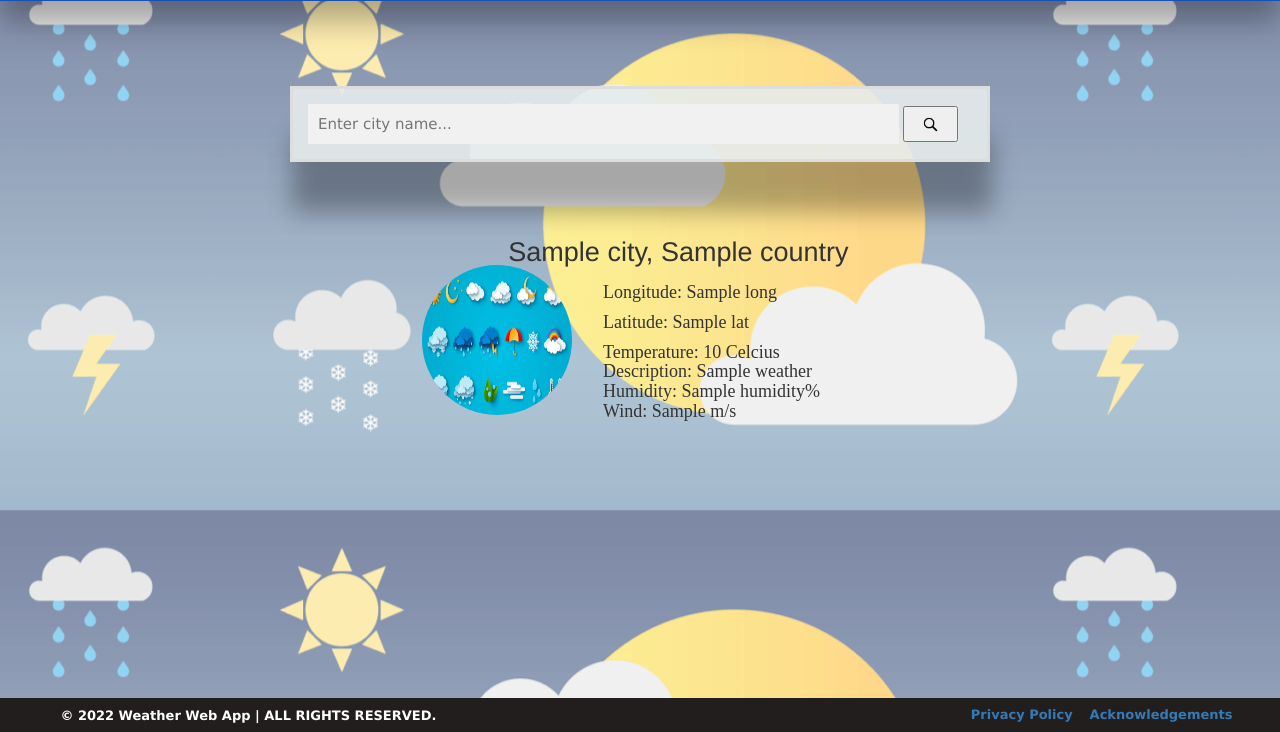
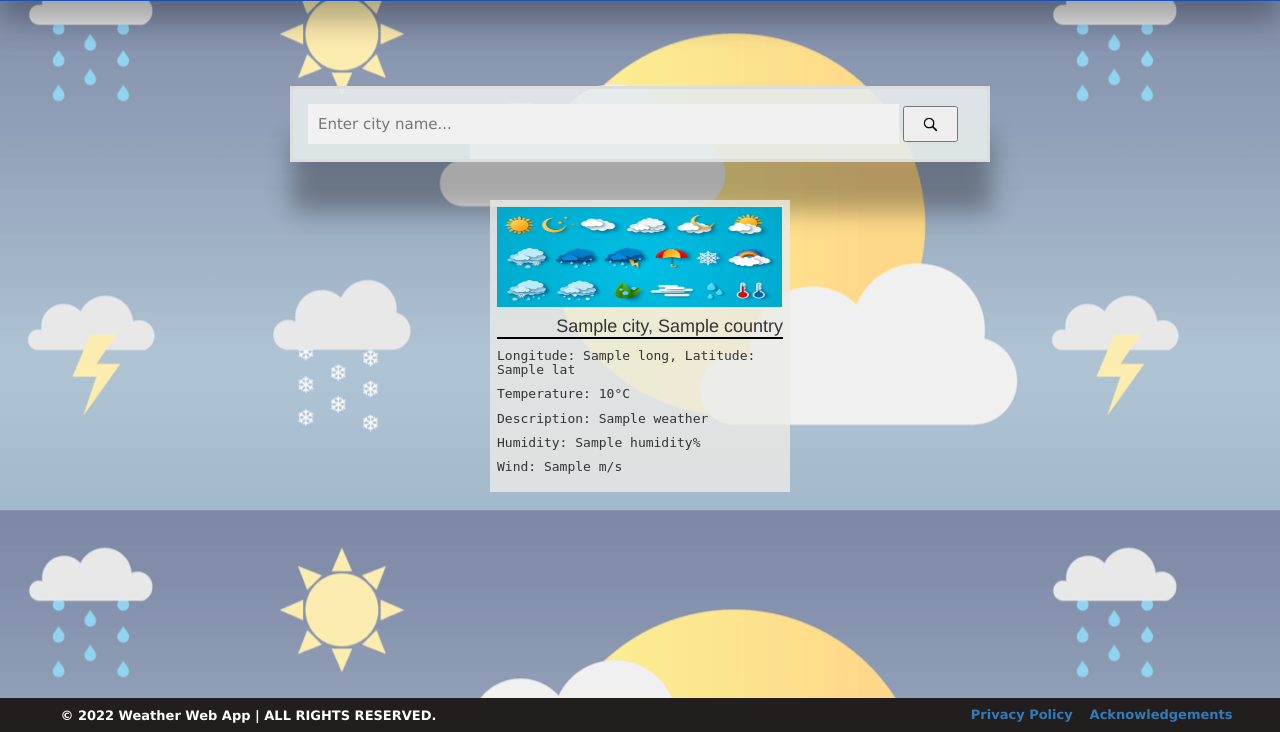
Before and after one commit to MoriKeli/weather_app_django, a Django app: template mainapp/templates/index.html in a window 1280 px wide. Shown: the part 68-800 px from the top of the page. Run offline with Django 4.2, Linux system fonts and the light colour scheme; the template is opened without the code that fills it: most values are stand-ins (such as "Sample title", 1, 10 or a date in 2020); some libraries are stand-ins or nearby versions.

Commit message:
Acknowledgement section updated, Displayed weather data updated

```diff
--- a/Weather_project/static/css/styles.css
+++ b/Weather_project/static/css/styles.css
@@ -72,39 +72,23 @@ form button img {
     margin: -7%;
 
 }
-
-.image-card h5 {
-    text-align: center;
-    margin-left: 6%;
-    /* margin-bottom: 2%; */
-    font-size: 27px;
+.image-card {
+    margin: 0% auto;
+    padding: 7px;
+    height: auto;
+    width: 300px;
+    margin-top: -3%;
+    background-color: rgba(235, 235, 230, 0.8);
 }
-.description {
-    font: 17px 'Times New Roman', Times, serif;
-}
-.image-card img {
-    height: 150px;
-    width: 150px;
-    margin-top: -1%;
-    margin-left: 33%;
-    border-radius: 60%;
-}
-.description > .weather-info {
-    margin-top: -5%;
-    margin-left: 4%;
-    text-align: center;
-    padding: 10px;
-    /* background-color: aqua; */
+.image-card img {height: 100px; width: 285px;}
+.description h5 {
+    padding: 0;
+    font-family: monospace;
+    font-size: 13px;
 }
 .description h4 {
-    text-align: left;
-    margin-left: 44%;
-    margin-top: -7.3%;
-    padding: 10px;
-}
-p {
-    margin-right: 1%;
-    margin-bottom: 0
+    text-align: right;
+    border-bottom: 2px solid black;
 }
 .footer {
     bottom: 0;
--- a/mainapp/app_urls.py
+++ b/mainapp/app_urls.py
@@ -1,5 +1,7 @@
 from django.urls import path
-from mainapp.views import get_city
+from mainapp.views import get_city, acknowledge
+
 urlpatterns = [
-    path('', get_city, name='index')
+    path('', get_city, name='index'),
+    path('acknowledgement', acknowledge, name="acknowledgement"),
 ]
--- a/mainapp/templates/base.html
+++ b/mainapp/templates/base.html
@@ -16,6 +16,6 @@
     <footer>&copy; 2022 Weather Web App | ALL RIGHTS RESERVED.</footer>
     <div class="nav-footer">
         <a href="#">Privacy Policy</a>
-        <a href="#">Acknowledgements</a>
+        <a href="{% url 'acknowledgement' %}">Acknowledgements</a>
     </div>
 </div>
--- a/mainapp/templates/index.html
+++ b/mainapp/templates/index.html
@@ -23,24 +23,20 @@
         </form>
     </div>
     <div class="image-card-container">
-       {% if city %}
+        {% if city %}
         <div class="image-card">
-            <h5>{{city}}, {{country}}</h5>
+            <img src="{% static 'weather-icons.jpg' %}" alt="">
             <div class="description">
-                <img src="{% static 'weather-icons.jpg' %}" alt="">
-
-                <div class="weather-info">
-                    <h4>
-                        <p>Longitude: {{long}}</p><p>Latitude: {{lat}}</p>
-                        Temperature: {{temperature}} Celcius<br>
-                        Description: {{weather}}<br>
-                        Humidity: {{humidity}}&percnt;<br>
-                        Wind: {{wind_speed}} m/s<br>
-                    </h4>
-                </div>
+                <h4>{{city}}, {{country}}</h>
+                <h5>Longitude: {{long}}, Latitude: {{lat}}</h5>
+                <h5>Temperature: {{temperature}}&deg;C</h5>
+                <h5>Description: {{weather}}</h5>
+                <h5>Humidity: {{humidity}}&percnt;</h5>
+                <h5>Wind: {{wind_speed}} m/s</h5>
             </div>
         </div>
         {% endif %}
+
     </div>
     <script src="{% static 'slides.js' %}"></script>
     {% endblock %}
```
Also changed, not shown: mainapp/templates/acknowledgement.html (added, +42 -0 lines), mainapp/views.py (+8 -1 lines).
